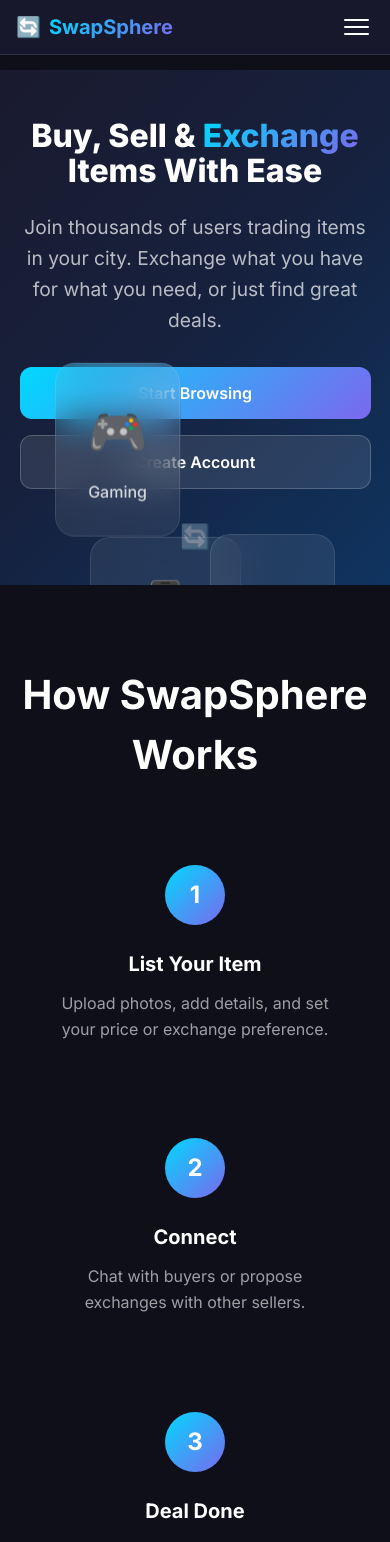
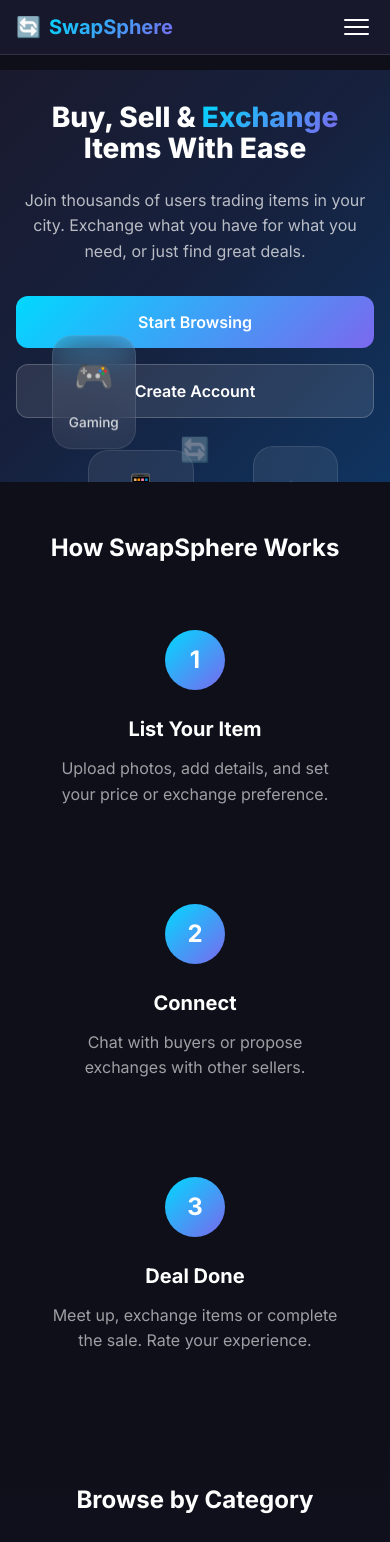
Before and after one commit to Nrvkr22/Project, a React (Vite) app: page / in a window 390 px wide. Shown: the top 1542 px of the page. Built offline with nearby package versions, Linux system fonts and the light colour scheme; no server answers.

Commit message:
fixed my orders in purchases

```diff
--- a/src/index.css
+++ b/src/index.css
@@ -47,6 +47,7 @@
 html {
   font-size: 16px;
   scroll-behavior: smooth;
+  overflow-x: hidden;
 }
 
 body {
@@ -56,6 +57,8 @@ body {
   line-height: 1.5;
   -webkit-font-smoothing: antialiased;
   -moz-osx-font-smoothing: grayscale;
+  overflow-x: hidden;
+  -webkit-text-size-adjust: 100%;
 }
 
 .app {
@@ -410,6 +413,8 @@ img {
   border-radius: var(--radius-md);
   cursor: pointer;
   transition: all 0.3s ease;
+  text-decoration: none;
+  min-height: 44px;
 }
 
 .btn-primary {
@@ -471,6 +476,7 @@ img {
   font-weight: 500;
   cursor: pointer;
   transition: all 0.3s ease;
+  white-space: nowrap;
 }
 
 .tab-btn:hover {
@@ -541,8 +547,24 @@ img {
     font-size: 1.5rem;
   }
 
+  .page-header p {
+    font-size: 0.95rem;
+  }
+
   .btn {
     padding: 0.625rem 1rem;
     font-size: 0.9rem;
   }
+
+  .empty-state {
+    padding: 2rem 1rem;
+  }
+
+  .empty-state .empty-icon {
+    font-size: 3rem;
+  }
+
+  .empty-state h3 {
+    font-size: 1.25rem;
+  }
 }
--- a/src/pages/Exchanges.css
+++ b/src/pages/Exchanges.css
@@ -17,6 +17,13 @@
     gap: 0.5rem;
     margin-bottom: 2rem;
     border-bottom: 1px solid var(--border);
+    overflow-x: auto;
+    -webkit-overflow-scrolling: touch;
+    scrollbar-width: none;
+}
+
+.exchanges-tabs::-webkit-scrollbar {
+    display: none;
 }
 
 /* Exchange Card */
@@ -264,6 +271,10 @@
         padding: 1rem;
     }
 
+    .exchanges-tabs {
+        gap: 0;
+    }
+
     .exchange-steps {
         grid-template-columns: 1fr;
     }
--- a/src/pages/Home.css
+++ b/src/pages/Home.css
@@ -297,7 +297,7 @@
 
     .hero-content {
         text-align: center;
-        margin-bottom: 3rem;
+        margin-bottom: 2rem;
     }
 
     .hero-content h1 {
@@ -309,7 +309,7 @@
     }
 
     .hero-visual {
-        height: 300px;
+        height: 250px;
         width: 100%;
     }
 
@@ -317,22 +317,83 @@
         flex-direction: column;
         gap: 2rem;
     }
+
+    .how-it-works h2,
+    .categories-section h2,
+    .cta-section h2 {
+        font-size: 1.75rem;
+        margin-bottom: 2rem;
+    }
 }
 
 @media (max-width: 480px) {
+    .hero {
+        padding: 2rem 1rem;
+    }
+
     .hero-content h1 {
-        font-size: 2rem;
+        font-size: 1.75rem;
+    }
+
+    .hero-content p {
+        font-size: 1rem;
     }
 
     .hero-actions {
         flex-direction: column;
+        width: 100%;
     }
 
-    .btn {
+    .hero-actions .btn {
         width: 100%;
+    }
+
+    .hero-visual {
+        height: 200px;
+    }
+
+    .hero-card {
+        padding: 1rem;
+    }
+
+    .card-emoji {
+        font-size: 2rem;
+    }
+
+    .card-label {
+        font-size: 0.85rem;
+    }
+
+    .exchange-arrow {
+        font-size: 2.5rem;
+    }
+
+    .how-it-works,
+    .categories-section,
+    .cta-section {
+        padding: 3rem 1rem;
+    }
+
+    .how-it-works h2,
+    .categories-section h2,
+    .cta-section h2 {
+        font-size: 1.5rem;
     }
 
     .categories-grid {
         grid-template-columns: repeat(2, 1fr);
+        gap: 1rem;
+    }
+
+    .category-card {
+        padding: 1.25rem 0.75rem;
+    }
+
+    .category-icon {
+        font-size: 2rem;
+    }
+
+    .cta-content p {
+        font-size: 1rem;
     }
 }
--- a/src/pages/Profile.css
+++ b/src/pages/Profile.css
@@ -166,4 +166,9 @@
     .profile-content {
         padding: 1.5rem 1rem;
     }
+
+    .profile-items-grid {
+        grid-template-columns: repeat(2, 1fr);
+        gap: 1rem;
+    }
 }
--- a/src/pages/Purchases.css
+++ b/src/pages/Purchases.css
@@ -11,6 +11,13 @@
     gap: 0.5rem;
     margin-bottom: 2rem;
     border-bottom: 1px solid var(--border);
+    overflow-x: auto;
+    -webkit-overflow-scrolling: touch;
+    scrollbar-width: none;
+}
+
+.purchases-tabs::-webkit-scrollbar {
+    display: none;
 }
 
 .purchases-list {
--- a/src/pages/Purchases.jsx
+++ b/src/pages/Purchases.jsx
@@ -32,20 +32,10 @@ const Purchases = () => {
             let data;
             if (activeTab === 'received') {
                 // Seller sees incoming buy requests
-                const pending = await getReceivedPurchases(user.uid, 'pending');
-                const confirmed = await getReceivedPurchases(user.uid, 'confirmed');
-                data = [...pending, ...confirmed];
-                data.sort((a, b) => {
-                    const dateA = a.createdAt?.toDate?.() || new Date(0);
-                    const dateB = b.createdAt?.toDate?.() || new Date(0);
-                    return dateB - dateA;
-                });
+                data = await getReceivedPurchases(user.uid);
             } else {
-                // Buyer sees their purchase requests
-                const allSent = await getSentPurchases(user.uid);
-                data = allSent.filter(p =>
-                    p.status === 'pending' || p.status === 'confirmed'
-                );
+                // Buyer sees their purchase requests / orders
+                data = await getSentPurchases(user.uid);
             }
             setPurchases(data);
         } catch (error) {
```
